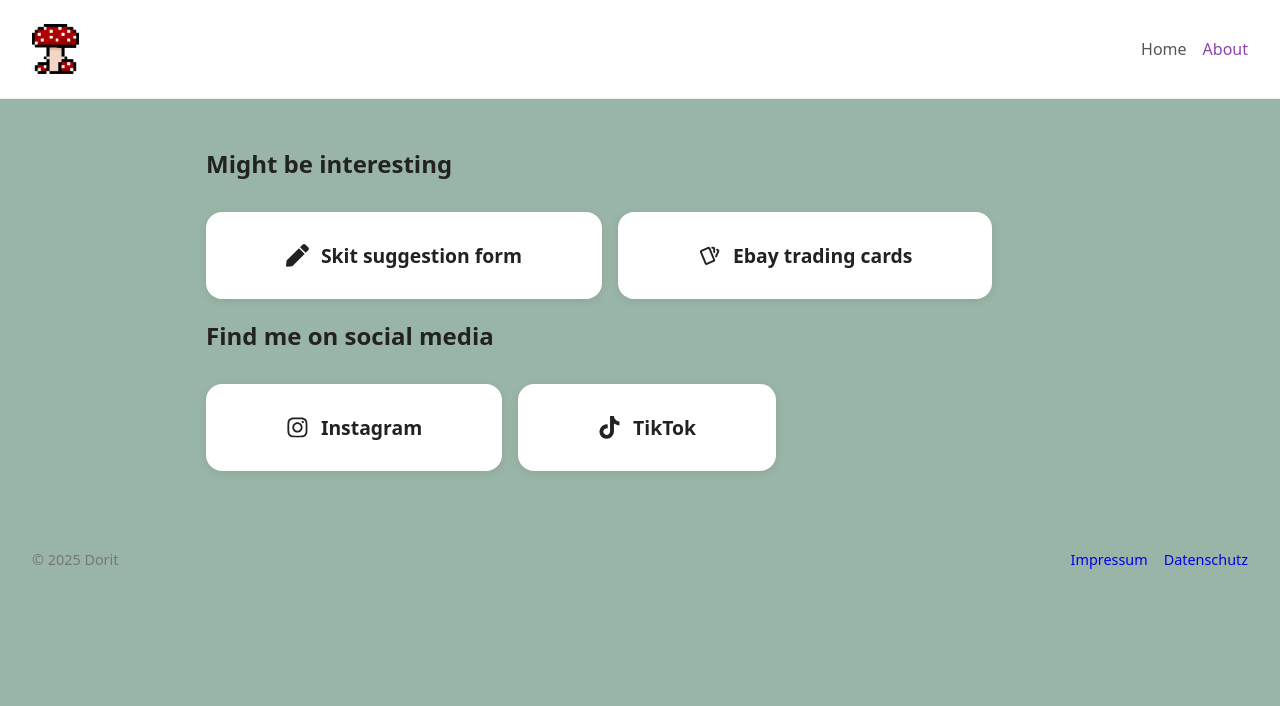
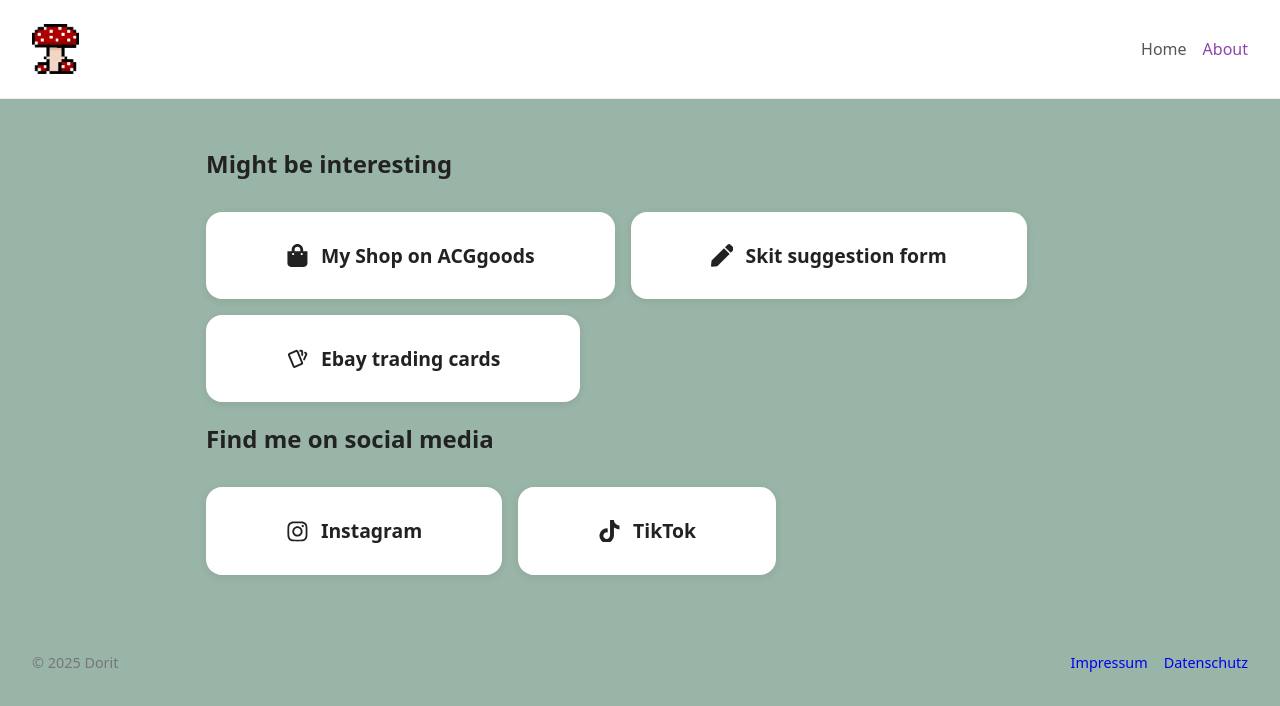
Before and after one commit to magicM00nchild/myPage, a React (Vite) app: page /about in a window 1280 px wide. Shown: the top 706 px of the page. Built offline with nearby package versions, Linux system fonts and the light colour scheme.

Commit message:
Change About to include acggoods

```diff
--- a/src/pages/About.tsx
+++ b/src/pages/About.tsx
@@ -1,11 +1,12 @@
 import Card from "../components/Card";
-import { FaInstagram, FaTiktok, FaPen } from "react-icons/fa";
+import { FaInstagram, FaTiktok, FaPen, FaShoppingBag } from "react-icons/fa";
 import { TbCards } from "react-icons/tb";
 
 
 export default function About() {
 
   const differntLinks = [
+    { title: "My Shop on ACGgoods", url: "https://acggoods.com/store/magicm00nchild", icon: <FaShoppingBag />},
     { title: "Skit suggestion form", url: "https://forms.gle/LgR13Va5MVaHTBka6", icon: <FaPen />},
     { title: "Ebay trading cards", url: "https://www.ebay.de/sch/i.html?item=127690029793&rt=nc&_trksid=p4429486.m3561.l161211&_ssn=starlight_13", icon: <TbCards />}
 
```
